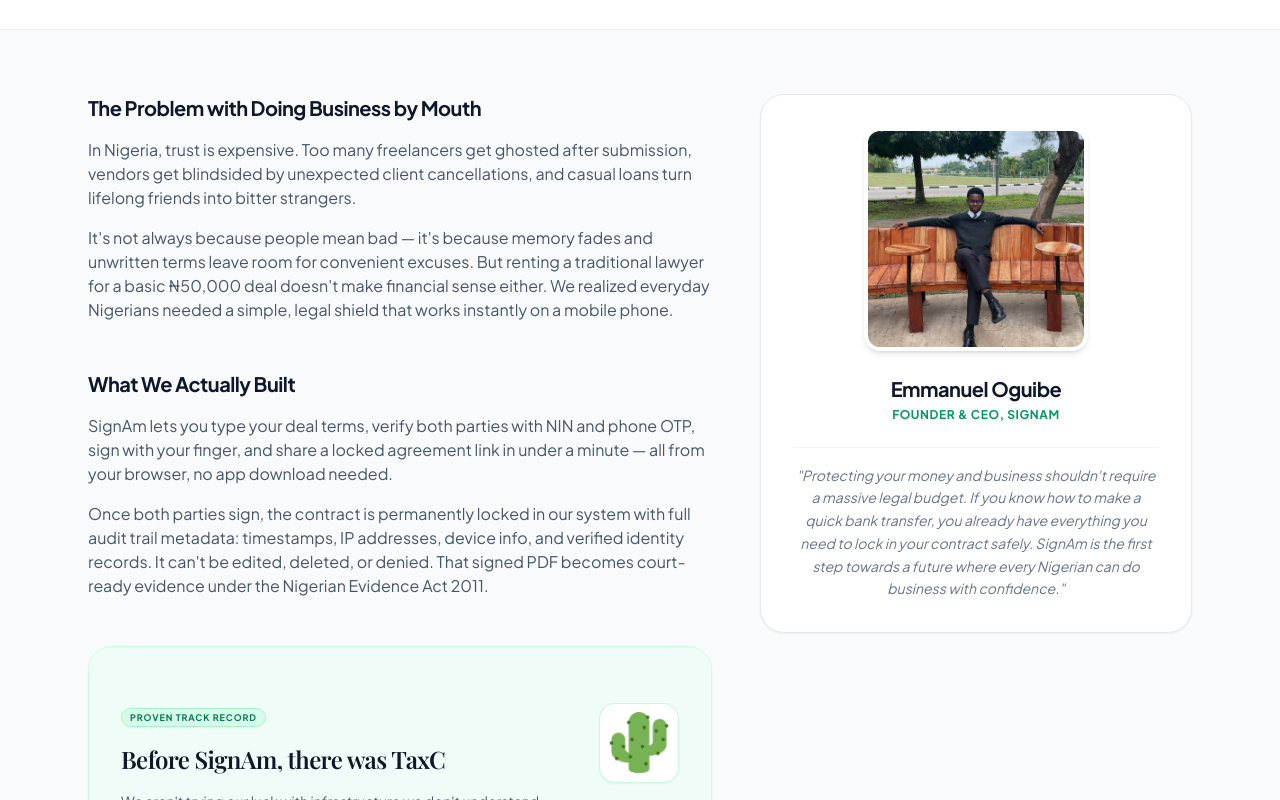
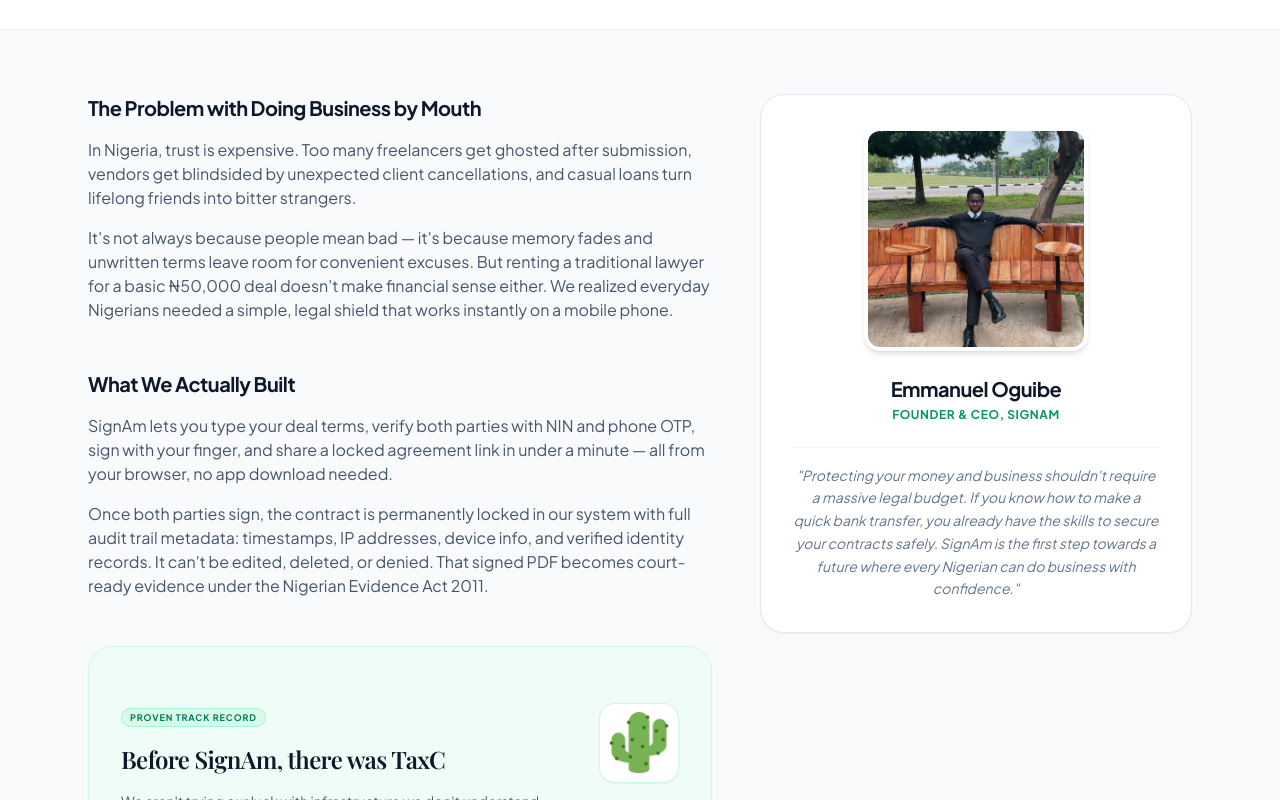
Before and after one commit to Ejayszn/SignAm, a plain HTML site: page about.html in a window 1280 px wide. Shown: the part 388-1188 px from the top of the page. Drawn offline with nearby package versions, Linux system fonts and the light colour scheme; a web font is replaced by a local one.

Commit message:
git add. git commit git push

```diff
--- a/about.html
+++ b/about.html
@@ -50,7 +50,7 @@
             <p class="text-xs font-bold uppercase tracking-wider text-emerald-600">Founder & CEO, SignAm</p>
           </div>
           <blockquote class="text-sm text-slate-500 max-w-sm mx-auto leading-relaxed italic border-t border-slate-100 pt-4">
-            "Protecting your money and business shouldn't require a massive legal budget. If you know how to make a quick bank transfer, you already have everything you need to lock in your contract safely. SignAm is the first step towards a future where every Nigerian can do business with confidence."
+            "Protecting your money and business shouldn't require a massive legal budget. If you know how to make a quick bank transfer, you already have the skills to secure your contracts safely. SignAm is the first step towards a future where every Nigerian can do business with confidence."
           </blockquote>
         </div>
       </div>
```
Also changed, not shown: blog.html (+0 -1 lines).
